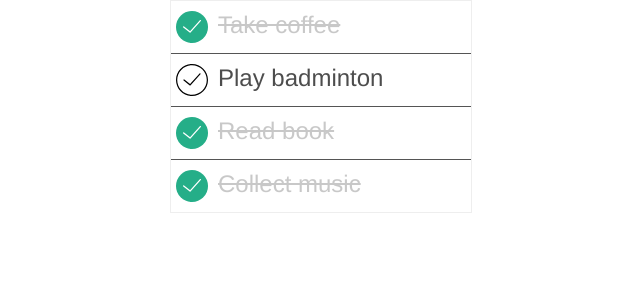
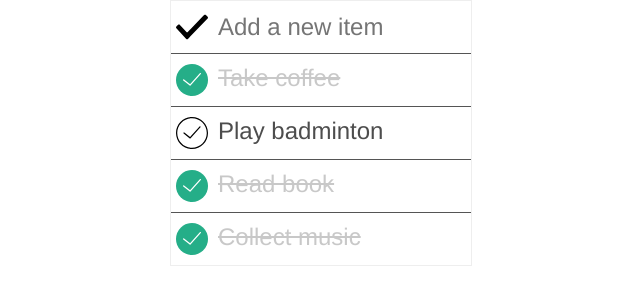
Before and after one commit to jiachihuynh/learn-reactjs, a React (Create React App) app in the folder todo-list/: page / in a window 1280 px wide. Shown: the top 304 px of the page, without its empty margins (319-959 px from the left). Built offline with nearby package versions, Linux system fonts and the light colour scheme.

Commit message:
Add input bar

```diff
--- a/todo-list/src/App.css
+++ b/todo-list/src/App.css
@@ -3,6 +3,25 @@
   margin-left: auto;
   margin-right: auto;
   border: 1px solid #eee;
+}
+
+.App .Header {
+  padding: 10px 5px;
+  display: flex;
+  border-bottom: 1px solid #555;
+}
+
+.App .Header input {
+  font-family: 'Helvetica Neue', Arial, sans-serif;
+  font-weight: 300;
+  font-size: 24px;
+  padding-left: 10px;
+  width: 100%;
+  border: none;
+}
+
+.App .Header input:focus {
+  outline:none;
 }
 
 .App-logo {
--- a/todo-list/src/App.js
+++ b/todo-list/src/App.js
@@ -1,12 +1,13 @@
 import React, {Component} from 'react';
-import logo from './logo.svg';
 import './App.css';
 import TodoItem from './components/todoitem'
+import tick from './img/tick.svg';
 
 class App extends Component {
   constructor() {
     super();
     this.state = {
+      newItem: '',
       todoItems: [
         { title: 'Take coffee', isComplete: true},
         { title: 'Play badminton', isComplete: false},
@@ -14,6 +15,9 @@ class App extends Component {
         { title: 'Collect music', isComplete: true}
       ]
     }
+
+    this.onKeyUp = this.onKeyUp.bind(this);
+    this.onChange = this.onChange.bind(this);
   }
 
   onItemClicked(item) {
@@ -34,10 +38,41 @@ class App extends Component {
     }
   }
 
+  onChange(event) {
+    this.setState({
+      newItem: event.target.value
+    })
+  }
+
+  onKeyUp(event) {
+    if(event.keyCode === 13){
+      let text = event.target.value;
+      if(!text){ return; }
+      text = text.trim();
+      if(!text){ return; }
+
+      this.setState({
+        newItem: '',
+        todoItems: [
+          { title: text, isComplete: false},
+          ...this.state.todoItems
+      ]
+     })
+    }
+  }
+
   render() {
-    const { todoItems } = this.state;
+    const { todoItems, newItem } = this.state;
     return (
       <div className="App">
+        <div className="Header">
+          <img src={tick} width={32} height={32} />
+          <input type="text" placeholder="Add a new item"
+          value={newItem}
+          onChange={this.onChange}
+          onKeyUp={this.onKeyUp}
+          />
+        </div>
         {todoItems.length > 0 &&
           todoItems.map((item,index) =>
             <TodoItem
--- a/todo-list/src/components/todoitem.js
+++ b/todo-list/src/components/todoitem.js
@@ -3,6 +3,7 @@ import './todoitem.css';
 import classNames from 'classnames';
 import checkImg from '../img/check.svg';
 import checkCompleteImg from '../img/check-complete.svg';
+import tick from '../img/tick.svg';
 
 class TodoItem extends Component {
     render() {
```
Also changed, not shown: todo-list/src/img/tick.svg (added).
